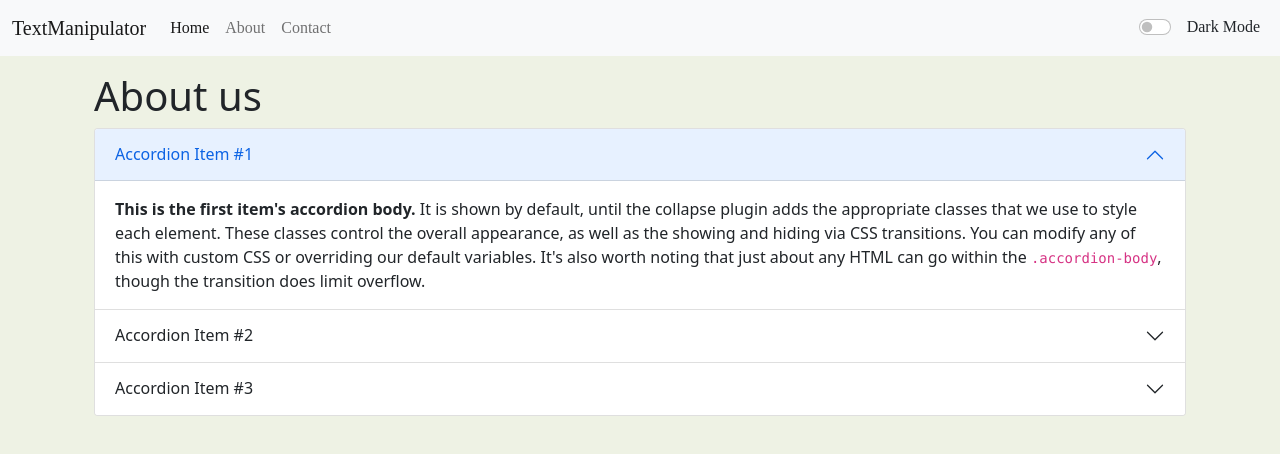
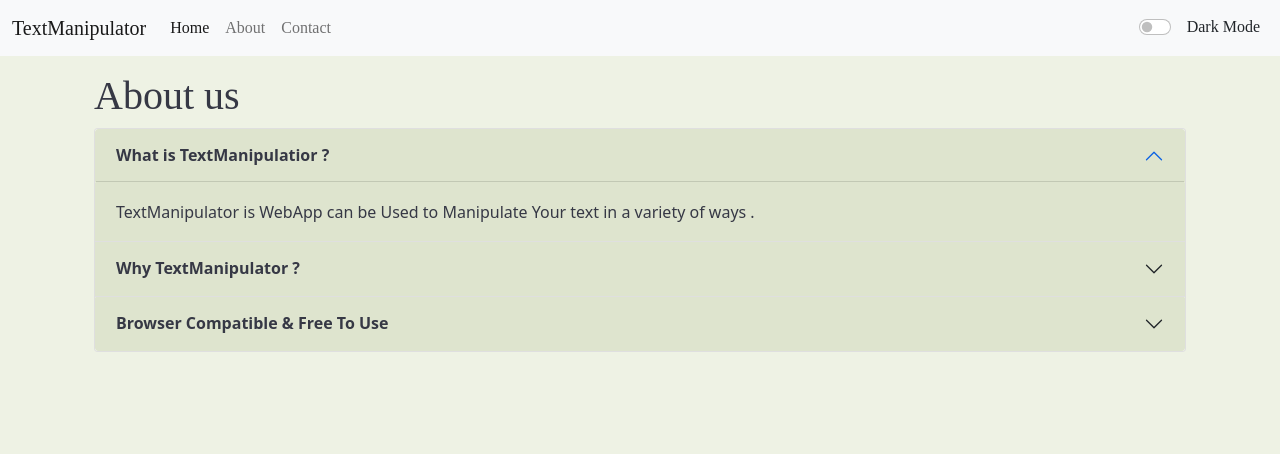
Before and after one commit to innovatorved/TextManipulator, a React (Create React App) app: page /about in a window 1280 px wide. Shown: the top 454 px of the page. Built offline with nearby package versions, Linux system fonts and the light colour scheme; a web font is replaced by a local one.

Commit message:
All files Updated && Database Not Added in Contact page

```diff
--- a/src/App.js
+++ b/src/App.js
@@ -3,6 +3,7 @@ import './App.css';
 import About from './comp/About';
 import Navbar from './comp/Navbar';
 import TextForm from './comp/TextForm';
+import Contact from './comp/Contact';
 import {useState} from 'react';
 import Alert from './comp/Alert';
 import {
@@ -10,6 +11,9 @@ import {
   Switch,
   Route,
 } from "react-router-dom"
+
+
+// ----------------------------------------------------------
 
 function App() {
   const [mode,setMode] = useState("light"); // Add useState darkMode
@@ -52,10 +56,13 @@ function App() {
         <div className="container my-3">
           <Switch>
             <Route exact path="/about">
-              <About/>
+              <About mode={mode}/>
+            </Route>
+            <Route exact path="/contact">
+                <Contact mode={mode} showAlert={showAlert}/>
             </Route>
             <Route exact path="/">
-              <TextForm heading={"Enter the text to analyze below "} mode={mode} showAlert={showAlert} />
+              <TextForm heading={"Enter the text to analyze below "} mode={mode} showAlert={showAlert}/>
             </Route>
           </Switch>
         </div>
--- a/src/comp/About.js
+++ b/src/comp/About.js
@@ -1,43 +1,59 @@
 import React from 'react';
 
-export default function About() {
+export default function About(props) {
+    let txtStyle = {
+        color : props.mode === "light"?'#363845':'#DEE4CE',
+        backgroundColor : props.mode === "light"?"#DEE4CE":"#363845",
+        border : "1px solid",
+        borderColor : props.mode === "light"?"#DEE4CE":"#363845",
+    }
+
+    // let accordianStyle = {
+    //     // border : "5 px solid black",
+    //     // color : "red",
+
+    // }
     return (
         <div className="container">
-            <h1>About us</h1>
-            <div class="accordion" id="accordionPanelsStayOpenExample">
-            <div class="accordion-item">
-                <h2 class="accordion-header" id="panelsStayOpen-headingOne">
-                <button class="accordion-button" type="button" data-bs-toggle="collapse" data-bs-target="#panelsStayOpen-collapseOne" aria-expanded="true" aria-controls="panelsStayOpen-collapseOne">
-                    Accordion Item #1
+            <h1 className="font-link" style={{color : props.mode==="light"?"#363845":"#DEE4CE"}}>About us</h1>
+            <div className="accordion" id="accordionPanelsStayOpenExample">
+                <div  className="accordion-item" >
+                    <h2 className="accordion-header" id="panelsStayOpen-headingOne" >
+                    <button className="accordion-button" type="button"  style={txtStyle} data-bs-toggle="collapse" data-bs-target="#panelsStayOpen-collapseOne" aria-expanded="true" aria-controls="panelsStayOpen-collapseOne" >
+                        <strong>What is TextManipulatior ?</strong>
                     </button>
                     </h2>
-                <div id="panelsStayOpen-collapseOne" class="accordion-collapse collapse show" aria-labelledby="panelsStayOpen-headingOne">
-                <div class="accordion-body">
-                    <strong>This is the first item's accordion body.</strong> It is shown by default, until the collapse plugin adds the appropriate classes that we use to style each element. These classes control the overall appearance, as well as the showing and hiding via CSS transitions. You can modify any of this with custom CSS or overriding our default variables. It's also worth noting that just about any HTML can go within the <code>.accordion-body</code>, though the transition does limit overflow.
+                    <div id="panelsStayOpen-collapseOne" className="accordion-collapse collapse show" aria-labelledby="panelsStayOpen-headingOne" style={txtStyle}>
+                    <div className="accordion-body">
+                        TextManipulator is WebApp can be Used to Manipulate Your text in a variety of ways .
+
                     </div>
                     </div>
                 </div>
-            <div class="accordion-item">
-                <h2 class="accordion-header" id="panelsStayOpen-headingTwo">
-                <button class="accordion-button collapsed" type="button" data-bs-toggle="collapse" data-bs-target="#panelsStayOpen-collapseTwo" aria-expanded="false" aria-controls="panelsStayOpen-collapseTwo">
-                    Accordion Item #2
+                <div className="accordion-item">
+                    <h2 className="accordion-header" id="panelsStayOpen-headingTwo">
+                    <button className="accordion-button collapsed" type="button" style=
+                    {txtStyle} data-bs-toggle="collapse" data-bs-target="#panelsStayOpen-collapseTwo" aria-expanded="false" aria-controls="panelsStayOpen-collapseTwo">
+                        <strong>Why TextManipulator ?</strong>
                     </button>
                     </h2>
-                <div id="panelsStayOpen-collapseTwo" class="accordion-collapse collapse" aria-labelledby="panelsStayOpen-headingTwo">
-                <div class="accordion-body">
-                    <strong>This is the second item's accordion body.</strong> It is hidden by default, until the collapse plugin adds the appropriate classes that we use to style each element. These classes control the overall appearance, as well as the showing and hiding via CSS transitions. You can modify any of this with custom CSS or overriding our default variables. It's also worth noting that just about any HTML can go within the <code>.accordion-body</code>, though the transition does limit overflow.
+                    <div id="panelsStayOpen-collapseTwo" className="accordion-collapse collapse" aria-labelledby="panelsStayOpen-headingTwo">
+                    <div className="accordion-body" style={txtStyle}>
+                        From length of Space between letters words of text, to the length of space between the words of a sentence, to change in Lower case , Upper case or in Title case .
                     </div>
                     </div>
                 </div>
-            <div class="accordion-item">
-                <h2 class="accordion-header" id="panelsStayOpen-headingThree">
-                <button class="accordion-button collapsed" type="button" data-bs-toggle="collapse" data-bs-target="#panelsStayOpen-collapseThree" aria-expanded="false" aria-controls="panelsStayOpen-collapseThree">
-                    Accordion Item #3
+                <div className="accordion-item">
+                    <h2 className="accordion-header" id="panelsStayOpen-headingThree">
+                    <button className="accordion-button collapsed" type="button" style=
+                    {txtStyle} data-bs-toggle="collapse" data-bs-target="#panelsStayOpen-collapseThree" aria-expanded="false" aria-controls="panelsStayOpen-collapseThree">
+                        <strong>Browser Compatible & Free To Use</strong>
                     </button>
                     </h2>
-                <div id="panelsStayOpen-collapseThree" class="accordion-collapse collapse" aria-labelledby="panelsStayOpen-headingThree">
-                <div class="accordion-body">
-                    <strong>This is the third item's accordion body.</strong> It is hidden by default, until the collapse plugin adds the appropriate classes that we use to style each element. These classes control the overall appearance, as well as the showing and hiding via CSS transitions. You can modify any of this with custom CSS or overriding our default variables. It's also worth noting that just about any HTML can go within the <code>.accordion-body</code>, though the transition does limit overflow.
+                    <div id="panelsStayOpen-collapseThree" className="accordion-collapse collapse" aria-labelledby="panelsStayOpen-headingThree">
+                    <div className="accordion-body" style={txtStyle}>
+                        This word counter software works in any web browsers such as Chrome, Firefox, Internet Explorer, Safari, Opera. It suits to count characters in facebook, blog, books, excel document, pdf document etc.
+                        Free Word Analysis Statical tool.
                     </div>
                     </div>
                 </div>
--- /dev/null
+++ b/src/comp/Contact.js
@@ -0,0 +1,74 @@
+import React , { useRef } from 'react';
+
+export default function Contact(props) {
+    const fname = useRef(null);
+    const lname = useRef(null);
+    const sub = useRef(null);
+    const mail = useRef(null);
+    const msg = useRef(null);
+
+    const styletxt = {
+        color : props.mode === "light"?'#363845':'#DEE4CE',
+    }
+
+    const styletxt2 = {
+        backgroundColor : props.mode === "light"?"#DEE4CE":"#363845",
+        color : props.mode === "light"?"black":"white",
+        border : "1px solid",
+        borderColor : props.mode === "light"?"#363845":"#DEE4CE",    }
+
+    const FormExe = (e) =>{
+        e.preventDefault();
+        let obj1 = {
+            Name : `${fname.current.value} ${lname.current.value}`,
+            Subject : sub.current.value ,
+            Email : mail.current.value,
+            txtMsg : msg.current.value,
+        }
+        fname.current.value = "";
+        lname.current.value = "";
+        sub.current.value = "";
+        mail.current.value = "";
+        msg.current.value = "";
+        console.log(obj1);
+        // props.saveCol(obj1);
+        props.showAlert("Feedback send Successfully !" , "success");
+    };
+
+    return (
+        <div className="container my-3" style={styletxt}>
+            <h1 className="font-link">Contact Us</h1>
+        <form onSubmit={FormExe}>
+        <div className="row my-3">
+            <div className="col">
+                <label htmlFor="validationCustom01" className="font-link">First name</label>
+                <input type="text" className="form-control" id="validationCustom01" placeholder="First name" style={styletxt2}  ref={fname} required/>
+            </div>
+            <div className="col">
+                <label htmlFor="validationCustom02" className="font-link" >Last name</label>
+                <input type="text" className="form-control" id="validationCustom02" style={styletxt2} placeholder="Last name"ref={lname} />
+            </div>
+        </div>
+        <div className="row my-3">
+            <div className="col">
+                <label htmlFor="validationDefault03" className="font-link" >Subject</label>
+                <input type="text" className="form-control" id="validationDefault03" style={styletxt2} placeholder="Subject" ref={sub} required/>
+            </div>
+            <div className="form-group col">
+                <label htmlFor="exampleFormControlInput1" className="font-link" >Email address</label>
+                <input type="email" className="form-control" id="exampleFormControlInput1" style={styletxt2} placeholder="name@example.com" ref={mail} required/>
+            </div>
+        </div>
+        <div className="mb-3 my-3">
+            <label htmlFor="validationTextarea" className="font-link">Enter the Message</label>
+            <textarea className="form-control" id="validationTextarea" style={styletxt2} placeholder="your Msg" row="4" ref={msg} required></textarea>
+            <div className="feedback">
+                <small>Please enter a message in the textarea.</small>
+            </div>
+        </div>
+
+        <button type="submit" className="btn btn-primary">Submit</button>
+        </form>
+       </div>
+    )
+}
--- a/src/comp/Navbar.js
+++ b/src/comp/Navbar.js
@@ -4,7 +4,7 @@ import { Link } from 'react-router-dom';
 
 export default function Navbar(probs) {
     return (
-	<nav className={`navbar navbar-expand-lg navbar-${probs.mode} bg-${probs.mode} font-link`}>
+  <nav className={`navbar navbar-expand-lg navbar-${probs.mode} bg-${probs.mode} font-link`}>
         <div className="container-fluid">
           <Link className="navbar-brand" to="/">{probs.title}</Link>
           <button className="navbar-toggler" type="button" data-bs-toggle="collapse" data-bs-target="#navbarSupportedContent" aria-controls="navbarSupportedContent" aria-expanded="false" aria-label="Toggle navigation">
@@ -19,7 +19,7 @@ export default function Navbar(probs) {
                 <Link className="nav-link" to="/about">{probs.aboutTXT}</Link>
               </li>
               <li className="nav-item">
-                  <Link to="/" className="nav-link">{probs.cont}</Link>
+                  <Link to="/contact" className="nav-link">{probs.cont}</Link>
               </li>
             </ul>
 
--- a/src/comp/TextForm.js
+++ b/src/comp/TextForm.js
@@ -45,8 +45,13 @@ export default function TextForm(props) {
 
     const clipboard = ()=> {
         /* Copy to ClipBoard */
-        navigator.clipboard.writeText(txt);
-        props.showAlert("Text Copied !" , "success");
+        if (txt === " " || txt === ""){
+            props.showAlert(" ! Enter the Text to copy" , "info");
+        }
+        else {
+            navigator.clipboard.writeText(txt);
+            props.showAlert("Text Copied !" , "success");
+        }
     };
     const clearTxt = () => {
         setTxt("");
```
Lines whose indentation alone changed are shown as unchanged.
